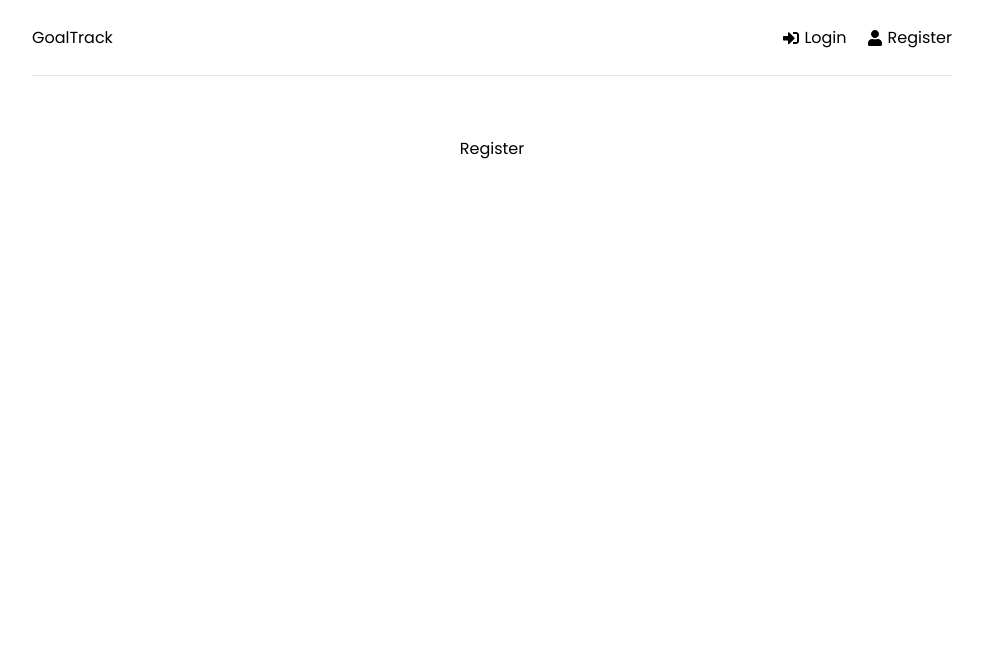
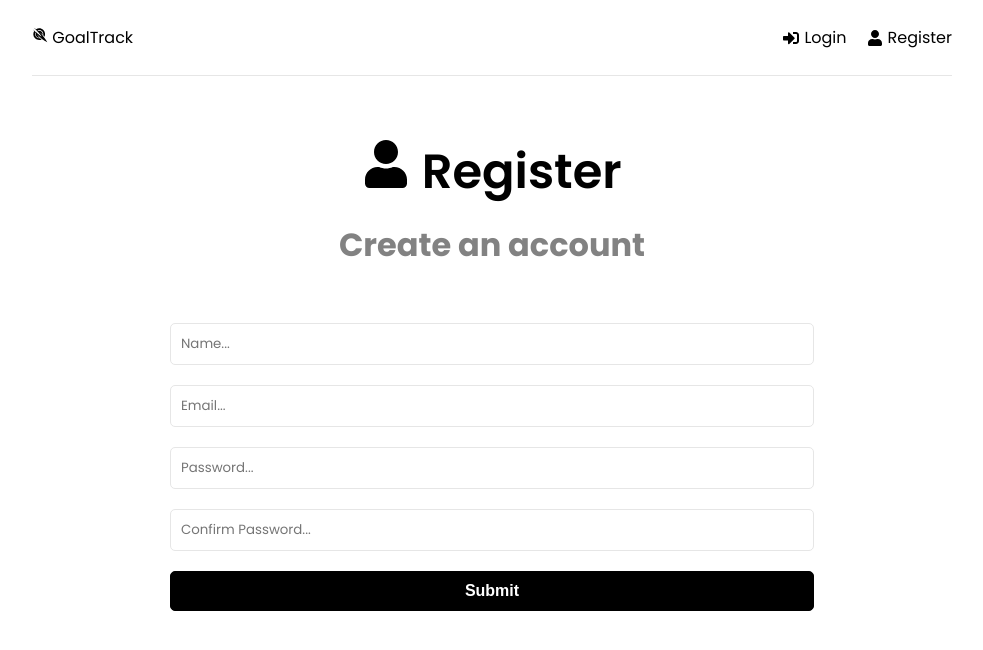
Before and after one commit to AdelHasan/goaltracker, a React (Create React App) app in the folder frontend/: page /register in a window 1280 px wide. Shown: the top 650 px of the page, without its empty margins (148-1131 px from the left). Built offline with nearby package versions, Linux system fonts and the light colour scheme.

Commit message:
frontend UI

```diff
--- a/frontend/src/App.js
+++ b/frontend/src/App.js
@@ -1,4 +1,3 @@
-import React from "react";
 import { BrowserRouter as Router, Routes, Route } from "react-router-dom";
 import Header from "./components/Header";
 import Dashboard from "./pages/Dashboard";
--- a/frontend/src/components/Header.jsx
+++ b/frontend/src/components/Header.jsx
@@ -1,26 +1,28 @@
-import {FaSignInAlt, FaSignOutAlt, FaUser} from 'react-icons/fa'
-import {Link} from 'react-router-dom'
+import { FaSignInAlt, FaSignOutAlt, FaUser } from "react-icons/fa";
+import { GiTargetShot } from "react-icons/gi";
+import { Link } from "react-router-dom";
 
 function Header() {
   return (
-    <header className='header'>
+    <header className="header">
       <div className="logo">
-        <Link to='/'>GoalTrack</Link>
+        <GiTargetShot />
+        <Link to="/"> GoalTrack</Link>
       </div>
       <ul>
         <li>
-          <Link to='/login'>
+          <Link to="/login">
             <FaSignInAlt /> Login
           </Link>
         </li>
         <li>
-          <Link to='/register'>
+          <Link to="/register">
             <FaUser /> Register
           </Link>
         </li>
       </ul>
     </header>
-  )
+  );
 }
 
-export default Header
+export default Header;
--- a/frontend/src/pages/Login.jsx
+++ b/frontend/src/pages/Login.jsx
@@ -1,9 +1,63 @@
-
+import { useState, useEffect } from "react";
+import { FaSignInAlt } from "react-icons/fa";
 
 function Login() {
+  const [formData, setFormData] = useState({
+    email: "",
+    password: "",
+  });
+
+  const { email, password } = formData;
+
+  const onChange = (e) => {
+    setFormData((prevState) => ({
+      ...prevState,
+      [e.target.name]: e.target.value,
+    }))
+  };
+
+  const onSubmit = (e) => {e.preventDefault()}
+
   return (
-    <div>Login</div>
-  )
+    <>
+      <section className="heading">
+        <h1>
+          <FaSignInAlt /> Login
+        </h1>
+        <p>Sign in to view and manage your goals</p>
+      </section>
+
+      <section className="form">
+        <form onSubmit={onSubmit}>
+          <div className="form-group">
+            <input
+              type="email"
+              className="form-control"
+              id="email"
+              name="email"
+              value={email}
+              placeholder="Email..."
+              onChange={onChange}
+            />
+          </div>
+          <div className="form-group">
+            <input
+              type="password"
+              className="form-control"
+              id="password"
+              name="password"
+              value={password}
+              placeholder="Password..."
+              onChange={onChange}
+            />
+          </div>
+          <div className="form-group">
+            <button type="submit" className="btn btn-block">Submit</button>
+          </div>
+        </form>
+      </section>
+    </>
+  );
 }
 
-export default Login
+export default Login;
--- a/frontend/src/pages/Register.jsx
+++ b/frontend/src/pages/Register.jsx
@@ -1,9 +1,87 @@
-
+import { useState, useEffect } from "react";
+import { FaUser } from "react-icons/fa";
 
 function Register() {
+  const [formData, setFormData] = useState({
+    name: "",
+    email: "",
+    password: "",
+    password2: "",
+  });
+
+  const { name, email, password, password2 } = formData;
+
+  const onChange = (e) => {
+    setFormData((prevState) => ({
+      ...prevState,
+      [e.target.name]: e.target.value,
+    }))
+  };
+
+  const onSubmit = (e) => {e.preventDefault()}
+
   return (
-    <div>Register</div>
-  )
+    <>
+      <section className="heading">
+        <h1>
+          <FaUser /> Register
+        </h1>
+        <p>Create an account</p>
+      </section>
+
+      <section className="form">
+        <form onSubmit={onSubmit}>
+          <div className="form-group">
+            <input
+              type="text"
+              className="form-control"
+              id="name"
+              name="name"
+              value={name}
+              placeholder="Name..."
+              onChange={onChange}
+            />
+          </div>
+          <div className="form-group">
+            <input
+              type="email"
+              className="form-control"
+              id="email"
+              name="email"
+              value={email}
+              placeholder="Email..."
+              onChange={onChange}
+            />
+          </div>
+          <div className="form-group">
+            <input
+              type="password"
+              className="form-control"
+              id="password"
+              name="password"
+              value={password}
+              placeholder="Password..."
+              onChange={onChange}
+            />
+          </div>
+          <div className="form-group">
+            <input
+              type="password"
+              className="form-control"
+              id="password2"
+              name="password2"
+              value={password2}
+              placeholder="Confirm Password..."
+              onChange={onChange}
+            />
+          </div>
+          <div className="form-group">
+            <button type="submit" className="btn btn-block">Submit</button>
+          </div>
+        </form>
+      </section>
+    </>
+  );
 }
 
-export default Register
+export default Register;
```
